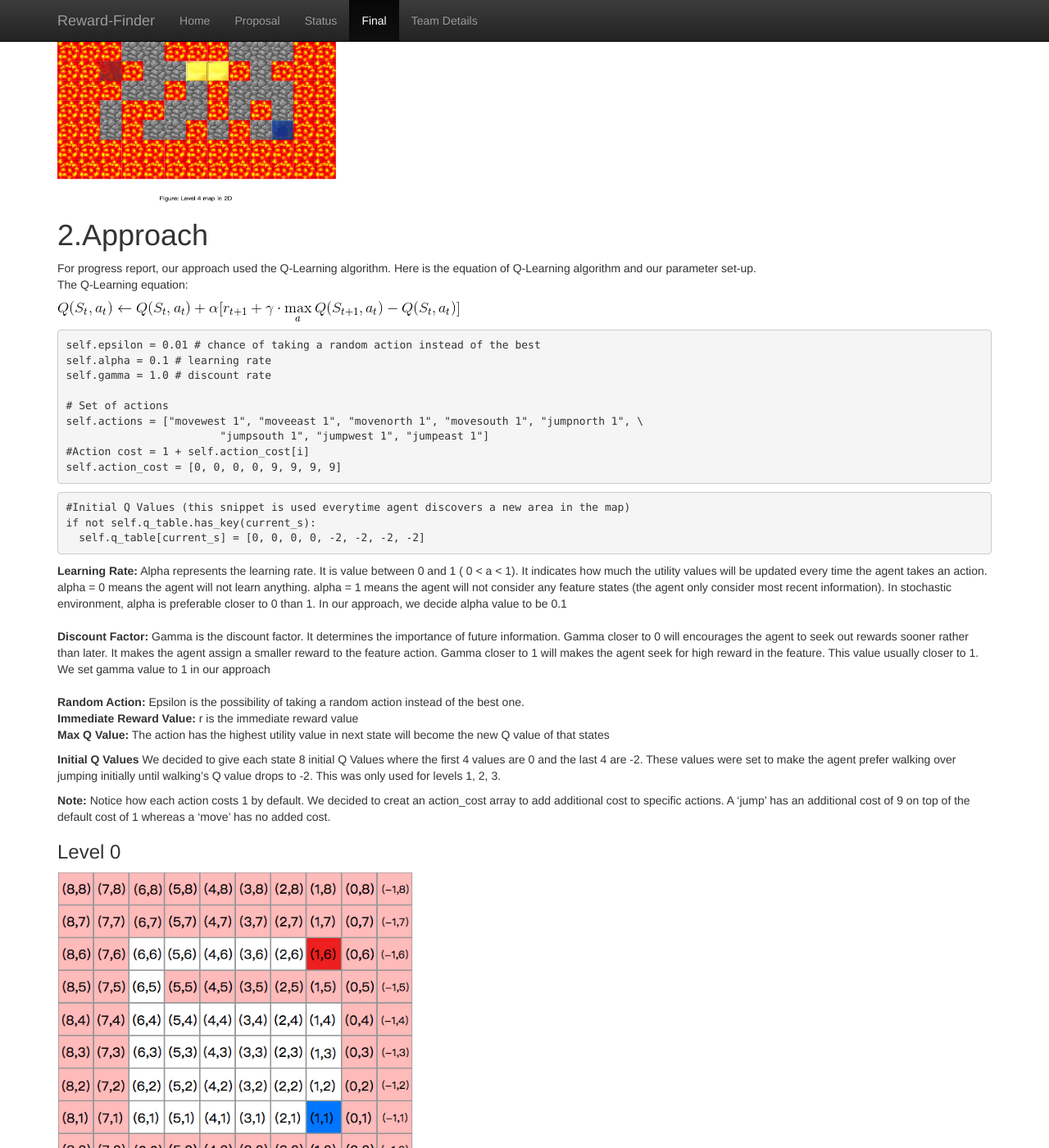
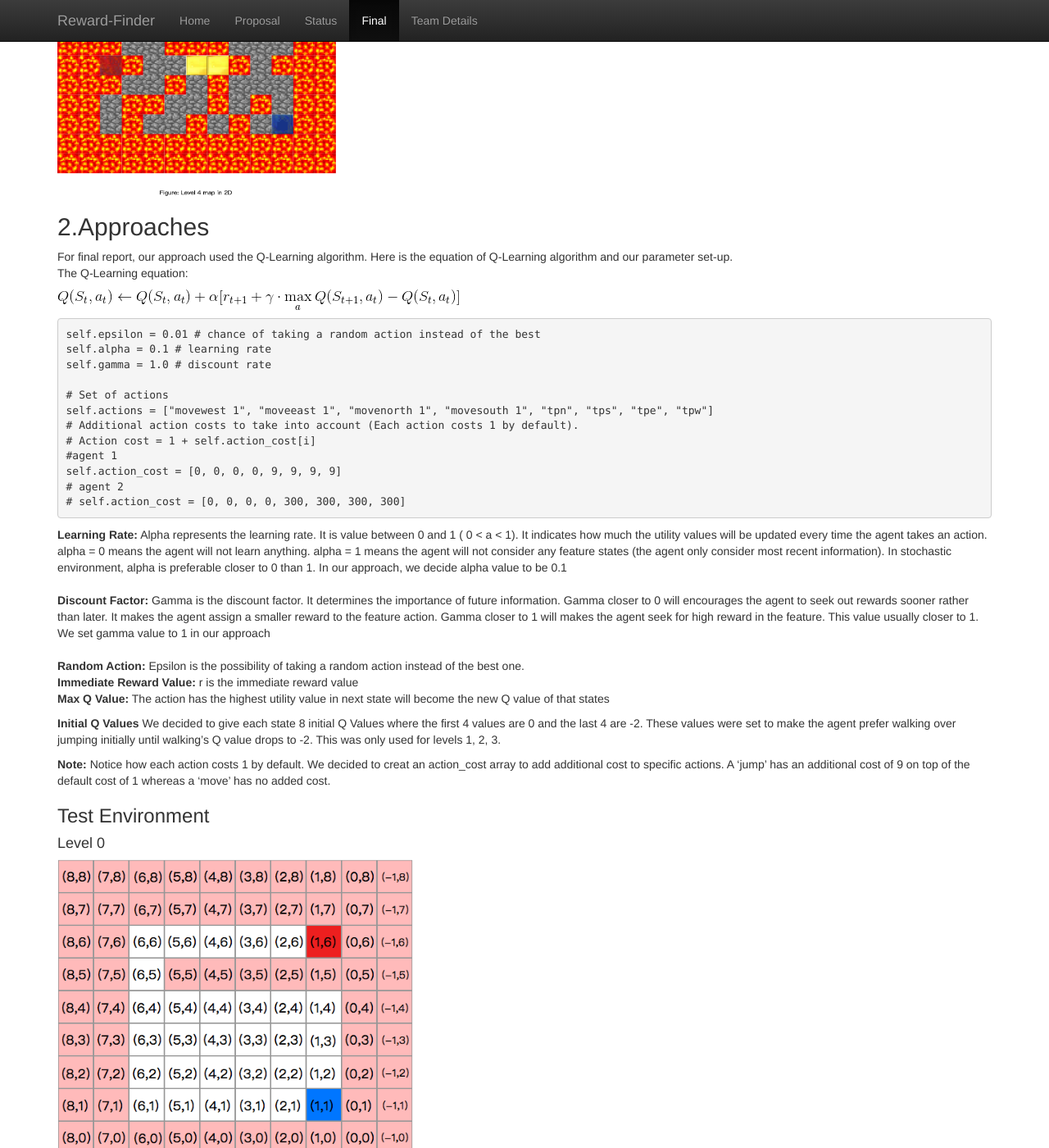
Before and after one commit to Moe202/CS175-Group-8, a Jekyll site: the page built from docs/final.md, in a window 1280 px wide and 1400 px high, scrolled down 1262 px. Shown: the whole window at 82% size. Built offline with Jekyll 4.4.1, drawn with Linux system fonts in a browser that asks for light colours; some of the changed text lies outside the part shown.

Commit message:
change on final report

````diff
--- a/docs/final.md
+++ b/docs/final.md
@@ -12,7 +12,7 @@ title: Final
 
 
 
-# 1.Project Summary
+## 1.Project Summary
 Solve an intricate maze with traps, lava, etc. Optimize by trying to improve the time the agent solves the maze or by finding the most optimal path. The input of the project would require a section of the map the agent would traverse. Output would be the most optimal path discovered by the agent. Lastly, we assume that every block is unknown and the agent must discover each path. Direct applications of this project would allow users to optimally beat multiple video games. At a high level, reinforcement learning discovered from this project can determine the ideal behavior within the manufacturing, delivery, and finance industries.
 
 Different from what we proposed before, we added a new Level 0 to discover the relation between reward values and agent’s action. <br>
@@ -31,9 +31,9 @@ Level 4: 3D terrain, hills, hazards, blocks, a larger and more complex map  (Act
 
 
 
-# 2.Approach
+## 2.Approaches
 
-For progress report, our approach used the Q-Learning algorithm. Here is the equation of Q-Learning algorithm and our parameter set-up.<br>
+For final report, our approach used the Q-Learning algorithm. Here is the equation of Q-Learning algorithm and our parameter set-up.<br>
 The Q-Learning equation:<br>
 
 <img src="images/eq.gif" title="equation" />
@@ -44,17 +44,15 @@ self.alpha = 0.1 # learning rate
 self.gamma = 1.0 # discount rate
 
 # Set of actions
-self.actions = ["movewest 1", "moveeast 1", "movenorth 1", "movesouth 1", "jumpnorth 1", \
-                        "jumpsouth 1", "jumpwest 1", "jumpeast 1"]
-#Action cost = 1 + self.action_cost[i]
+self.actions = ["movewest 1", "moveeast 1", "movenorth 1", "movesouth 1", "tpn", "tps", "tpe", "tpw"]
+# Additional action costs to take into account (Each action costs 1 by default).
+# Action cost = 1 + self.action_cost[i]
+#agent 1
 self.action_cost = [0, 0, 0, 0, 9, 9, 9, 9]
+# agent 2
+# self.action_cost = [0, 0, 0, 0, 300, 300, 300, 300]
 ```
 
-```python
-#Initial Q Values (this snippet is used everytime agent discovers a new area in the map)
-if not self.q_table.has_key(current_s):
-  self.q_table[current_s] = [0, 0, 0, 0, -2, -2, -2, -2]
-```
 **Learning Rate:** Alpha represents the learning rate. It is value between 0 and 1 ( 0 \< a \< 1). It indicates how much the utility values will be updated every time the agent takes an action. alpha = 0 means the agent will not learn anything. alpha = 1 means the agent will not consider any feature states (the agent only consider most recent information). In stochastic environment, alpha is preferable closer to 0 than 1. In our approach, we decide alpha value to be 0.1<br><br>
 **Discount Factor:** Gamma is the discount factor. It determines the importance of future information.  Gamma closer to 0 will encourages the agent to seek out rewards sooner rather than later. It makes the agent assign a smaller reward to the feature action. Gamma closer to 1 will makes the agent seek for high reward in the feature. This value usually closer to 1. We set gamma value to 1 in our approach<br><br>
 **Random Action:** Epsilon is the possibility of taking a random action instead of the best one.<br>
@@ -65,7 +63,9 @@ if not self.q_table.has_key(current_s):
 
 **Note:** Notice how each action costs 1 by default. We decided to creat an action\_cost array to add additional cost to specific actions. A 'jump' has an additional cost of 9 on top of the default cost of 1 whereas a 'move' has no added cost.
 
-### Level 0
+### Test Environment
+
+#### Level 0
 <img src="images/level0gridFinal.png" title="grid" width="434" height="434" />
 
 This level was used to show how changing the cost of jumping forces the agent to choose one path over the other. The first optimal path to the goal involves jumping over the lava to reach the goal block, whereas the second optimal path only includes walking.
@@ -74,7 +74,7 @@ For each action the agent makes, there is a reward value of -1 for each move, -1
 #### Reward for each actions for Agent 2:
 For each action the agent makes, there is a reward value of -1 for each move, -301 for each jump, -100 for reaching the lava block, +300 for reaching the redstone\_block(goal state)
 
-### The 3 Levels
+### Level 1, Level 2, Level 3
 <img src="images/grid.jpeg" title="grid" width="1100" height="434" />
 
 The  Figure shows the grid layout in two-dimensional. It specify the start and end blocks. Also，it shows the terrian of mazes(the floor of the maze is cobblestone, block is built by glass\_blocks, hill is built by cobblestone\_blocks). The number in each grid represent the **(x,z)** value and each grids has an altitude value which is  **y**.
````
